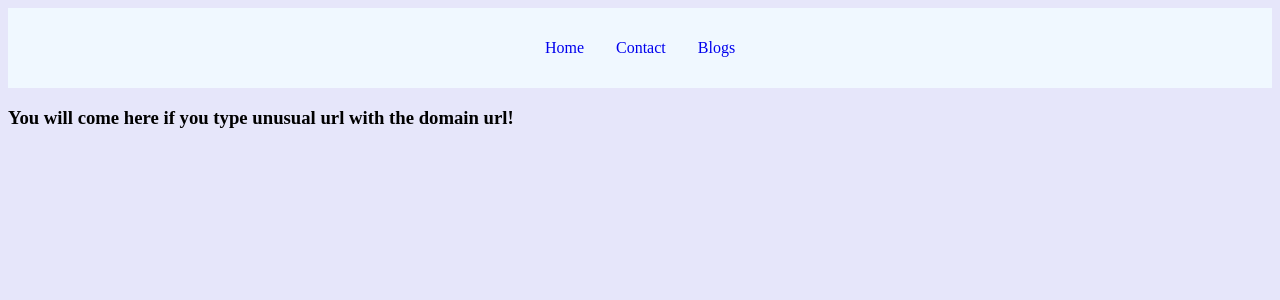
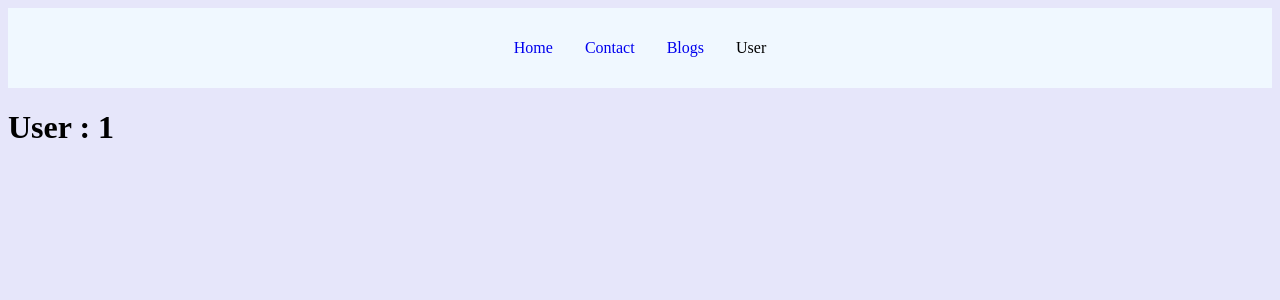
Before and after one commit to nymul-islam-moon/react-anisul-islam, a React (Create React App) app: page /user/1 in a window 1280 px wide. Shown: the top 300 px of the page. Built offline with nearby package versions, Linux system fonts and the light colour scheme.

Commit message:
CLass 62
Route Parameter

```diff
--- a/src/App.js
+++ b/src/App.js
@@ -9,6 +9,7 @@ import Blogs from "./pages/Blogs";
 import Blog from "./pages/Blog";
 import Contact from "./pages/Contact";
 import Common from "./pages/Common";
+import User from "./pages/User";
 import Navbar from "./Components/Navbar";
 
 const App = () => {
@@ -20,6 +21,7 @@ const App = () => {
                 <Route path="/blog" element={ <Blogs /> } />
                 <Route path="/blog/:title" element={ <Blog /> } />
                 <Route path="/contact" element={ <Contact /> } />
+                <Route path="/user/:userId" element={ <User /> } />
                 <Route path="*" element={ <Common /> } />
             </Routes>
         </BrowserRouter>
--- a/src/Components/Navbar.js
+++ b/src/Components/Navbar.js
@@ -7,6 +7,7 @@ const Navbar = () => {
             <NavLink to="/" className="nav-link"> Home </NavLink>
             <NavLink to="/contact" className="nav-link"> Contact </NavLink>
             <NavLink to="/blog" className="nav-link"> Blogs </NavLink>
+            <NavLink to="/user" className="nav-link"> User </NavLink>
         </nav>
     );
 };
--- /dev/null
+++ b/src/pages/User.js
@@ -0,0 +1,13 @@
+import React from "react";
+import {useParams} from "react-router-dom";
+
+const User = () => {
+   const { userId } = useParams();
+    return (
+        <div>
+            <h1>User : {userId}</h1>
+        </div>
+    );
+};
+
+export default User;
```
